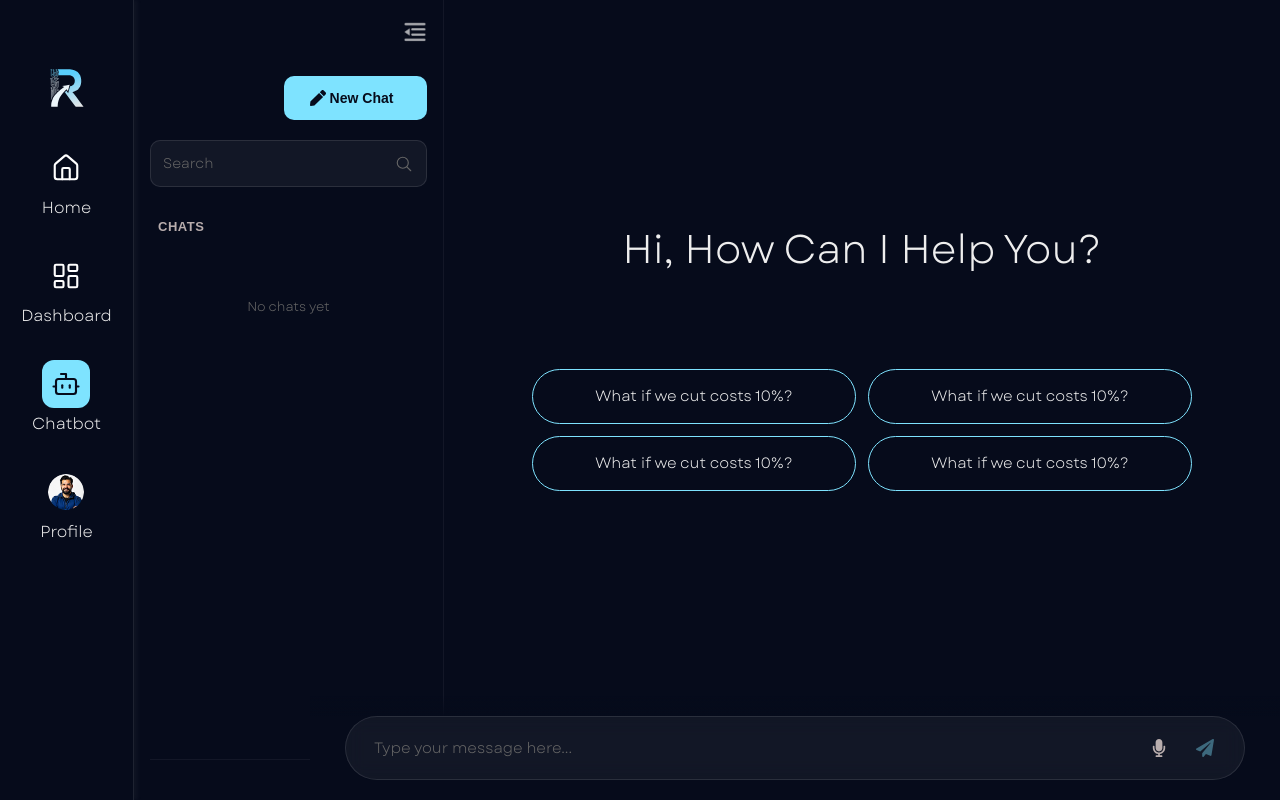
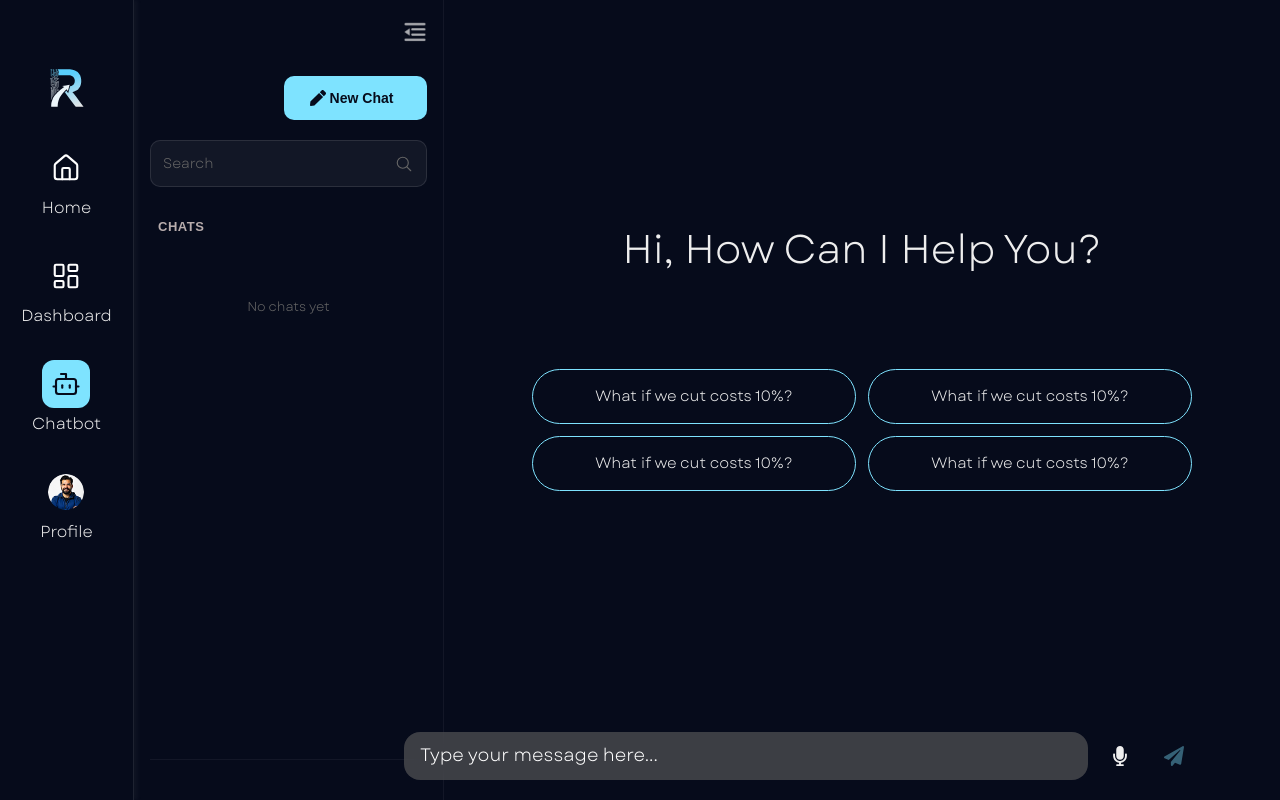
Before and after one commit to ramadan-alaa/RecoMind, a React (Vite) app: page /home/chatbot in a window 1280 px wide. Built offline with nearby package versions, Linux system fonts and the light colour scheme; a web font is replaced by a local one.

Commit message:
feat: refactor search box layout and styling for improved usability

```diff
--- a/src/components/Main/Main.jsx
+++ b/src/components/Main/Main.jsx
@@ -109,6 +109,7 @@ function Main() {
         )}
 
         <div className="main-bottom">
+          <div className="search-box-wrapper">
             <div className="search-box">
               <form onSubmit={handleSubmit}>
                 <input
@@ -120,13 +121,13 @@ function Main() {
                   aria-label="Chat message input"
                 />
               </form>
-            <div className="input-actions">
+            </div>
             <button
               type="button"
               className="icon-btn mic-btn"
               aria-label="Voice input"
             >
-                <FaMicrophone size={18} />
+              <FaMicrophone size={20} />
             </button>
             <button
               type="button"
@@ -135,9 +136,8 @@ function Main() {
               disabled={loading || !input.trim()}
               aria-label="Send message"
             >
-                <FaPaperPlane size={18} />
+              <FaPaperPlane size={20} />
             </button>
-            </div>
           </div>
         </div>
       </div>
--- a/src/components/Main/main.css
+++ b/src/components/Main/main.css
@@ -3,7 +3,6 @@
   min-height: 100vh;
   padding-bottom: 15vh;
   position: relative;
-  background: var(--Primary);
   display: flex;
   align-items: center;
   justify-content: center;
@@ -70,49 +69,54 @@
 .main-bottom {
   position: fixed;
   bottom: 0;
-  left: 310px;
-  right: 0;
+  left: 30%;
+  right: 5%;
   padding: 20px;
-  background: linear-gradient(to top, var(--Primary) 80%, transparent);
   z-index: 10;
 }
 
 .sidebar.closed ~ .main .main-bottom {
   left: 70px;
 }
+.main-bottom .search-box-wrapper .search-box form input::placeholder {
+  color: var(--white);
+  font-weight: 400;
+  font-size: 18px;
+  line-height: 100%;
+}
+.search-box-wrapper {
+  display: flex;
+  align-items: center;
+  gap: 10px;
+  max-width: 900px;
+  margin: 0 auto;
+}
 
 .search-box {
-  display: flex;
-  align-items: center;
-  justify-content: space-between;
-  gap: 12px;
-  background: rgba(255, 255, 255, 0.05);
+  flex: 1;
+  background: #61616199;
   backdrop-filter: blur(10px);
-  border: 1px solid rgba(255, 255, 255, 0.1);
-  padding: 12px 20px;
-  border-radius: 50px;
-  max-width: 900px;
-  margin: 0 auto;
+  border: none;
+  padding: 12px 16px;
+  border-radius: 16px;
   transition: all 0.3s ease;
 }
 
 .search-box:focus-within {
-  border-color: var(--Secondary);
-  box-shadow: 0 0 0 3px rgba(126, 227, 255, 0.1);
+  background: rgba(97, 97, 97, 0.7);
+  box-shadow: 0 0 0 2px rgba(126, 227, 255, 0.3);
 }
 
 .search-box form {
-  flex: 1;
+  width: 100%;
 }
 
 .search-box input {
-  flex: 1;
+  width: 100%;
   background: transparent;
   border: none;
   outline: none;
-  padding: 8px;
   font-size: 15px;
-  width: 100%;
   color: var(--font_primary);
   font-family: inherit;
 }
@@ -126,28 +130,22 @@
   cursor: not-allowed;
 }
 
-.input-actions {
-  display: flex;
-  align-items: center;
-  gap: 8px;
-}
-
 .icon-btn {
   background: transparent;
   border: none;
-  padding: 10px;
+  padding: 12px;
   border-radius: 50%;
   cursor: pointer;
   display: flex;
   align-items: center;
   justify-content: center;
   transition: all 0.2s ease;
-  color: var(--font_tertiary);
+  color: var(--font_primary);
+  flex-shrink: 0;
 }
 
 .icon-btn:hover {
   background: rgba(255, 255, 255, 0.1);
-  color: var(--font_primary);
 }
 
 .icon-btn:disabled {
@@ -161,7 +159,6 @@
 
 .send-btn:hover:not(:disabled) {
   background: rgba(126, 227, 255, 0.15);
-  color: var(--Secondary);
 }
 
 .result {
@@ -357,7 +354,7 @@
   }
 
   .search-box {
-    padding: 10px 16px;
+    padding: 10px 14px;
   }
 
   .search-box input {
@@ -388,6 +385,10 @@
   .ai-message .message-content p {
     font-size: 14px;
   }
+
+  .icon-btn {
+    padding: 10px;
+  }
 }
 
 @media (max-width: 480px) {
```
Lines whose indentation alone changed are shown as unchanged.
